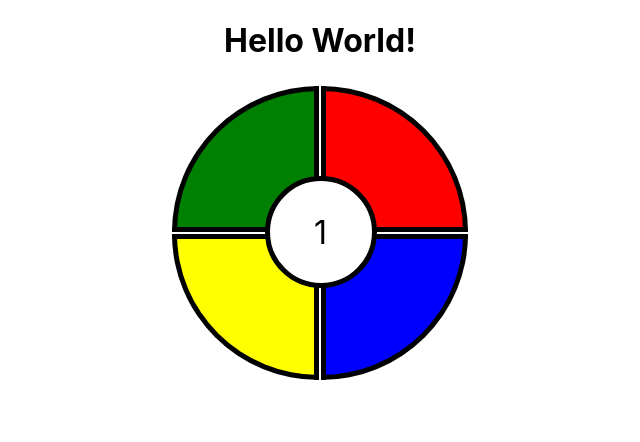
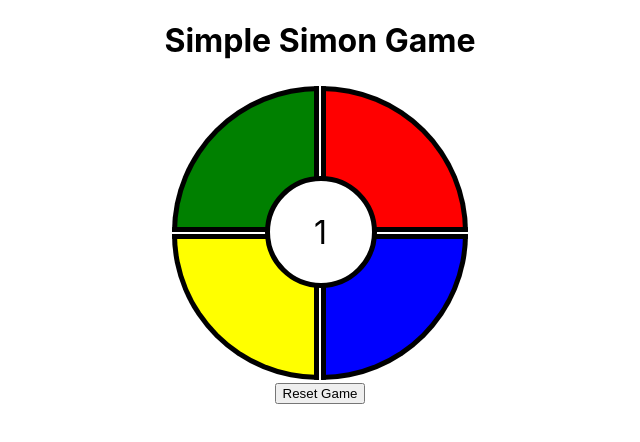
Before and after one commit to anacko/simple-simon, a React (Create React App) app: page / in a window 1280 px wide. Shown: the top 442 px of the page, without its empty margins (320-960 px from the left). Built offline with nearby package versions, Linux system fonts and the light colour scheme.

Commit message:
change title, add reset button

```diff
--- a/src/App.js
+++ b/src/App.js
@@ -6,7 +6,7 @@ function App() {
 
   return (
     <div className="App">
-      <h1>Hello World!</h1>
+      <h1>Simple Simon Game</h1>
       <Challenger />
     </div>
   );
--- a/src/components/Challenger.jsx
+++ b/src/components/Challenger.jsx
@@ -37,6 +37,12 @@ const Challenger = function(props) {
     }
   }
 
+  const resetGame = function() {
+    clearTimeout();
+    setCounter(0);
+    setStage(1)
+  }
+
   return (<>
     <table className="container">
       <tbody>
@@ -51,6 +57,7 @@ const Challenger = function(props) {
       </tr>
       </tbody>
     </table>
+    <button onClick={() => resetGame()}>Reset Game</button>
   </>)
 };
 
```
Also changed, not shown: 1 other file (tests, documents, lock files or other folders).
